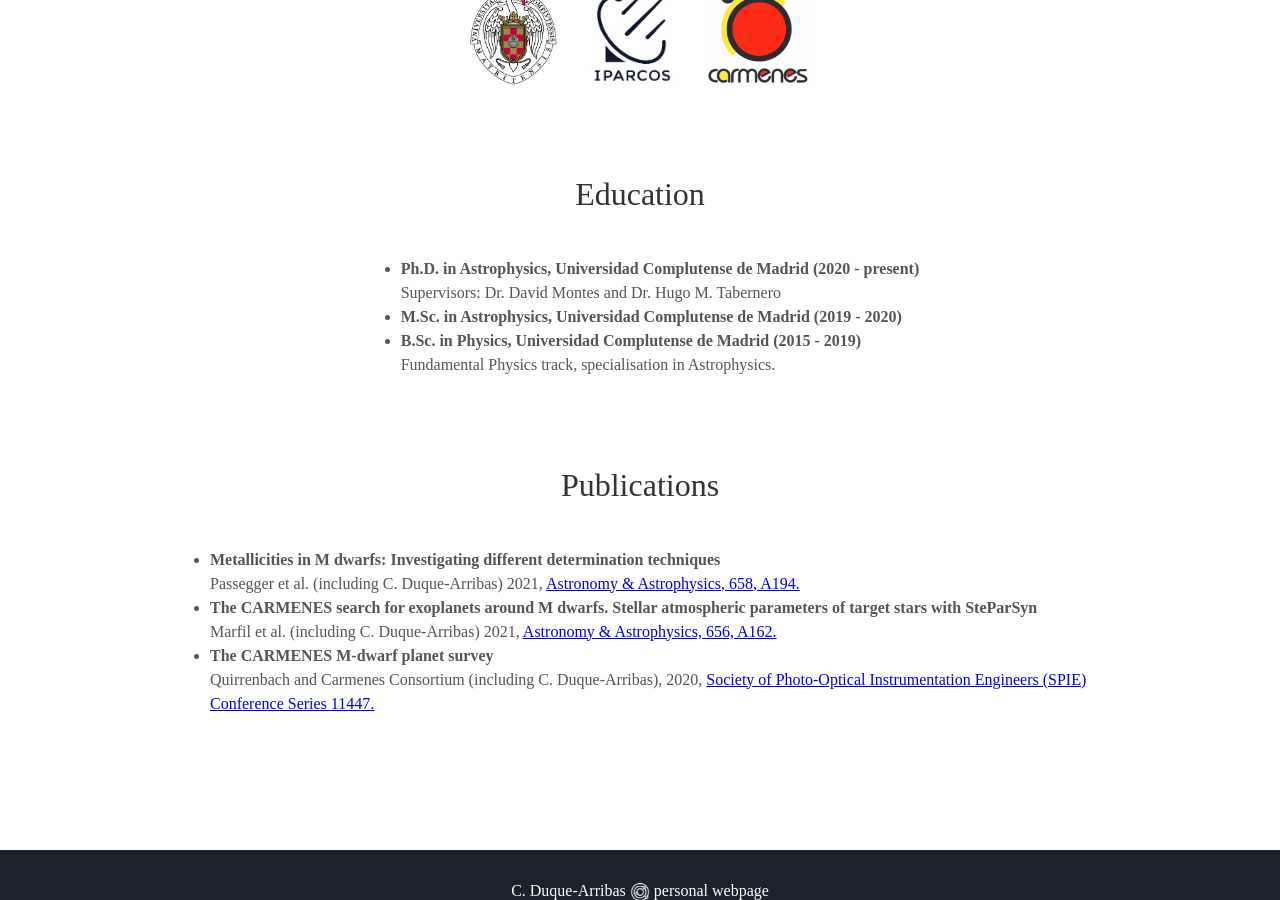
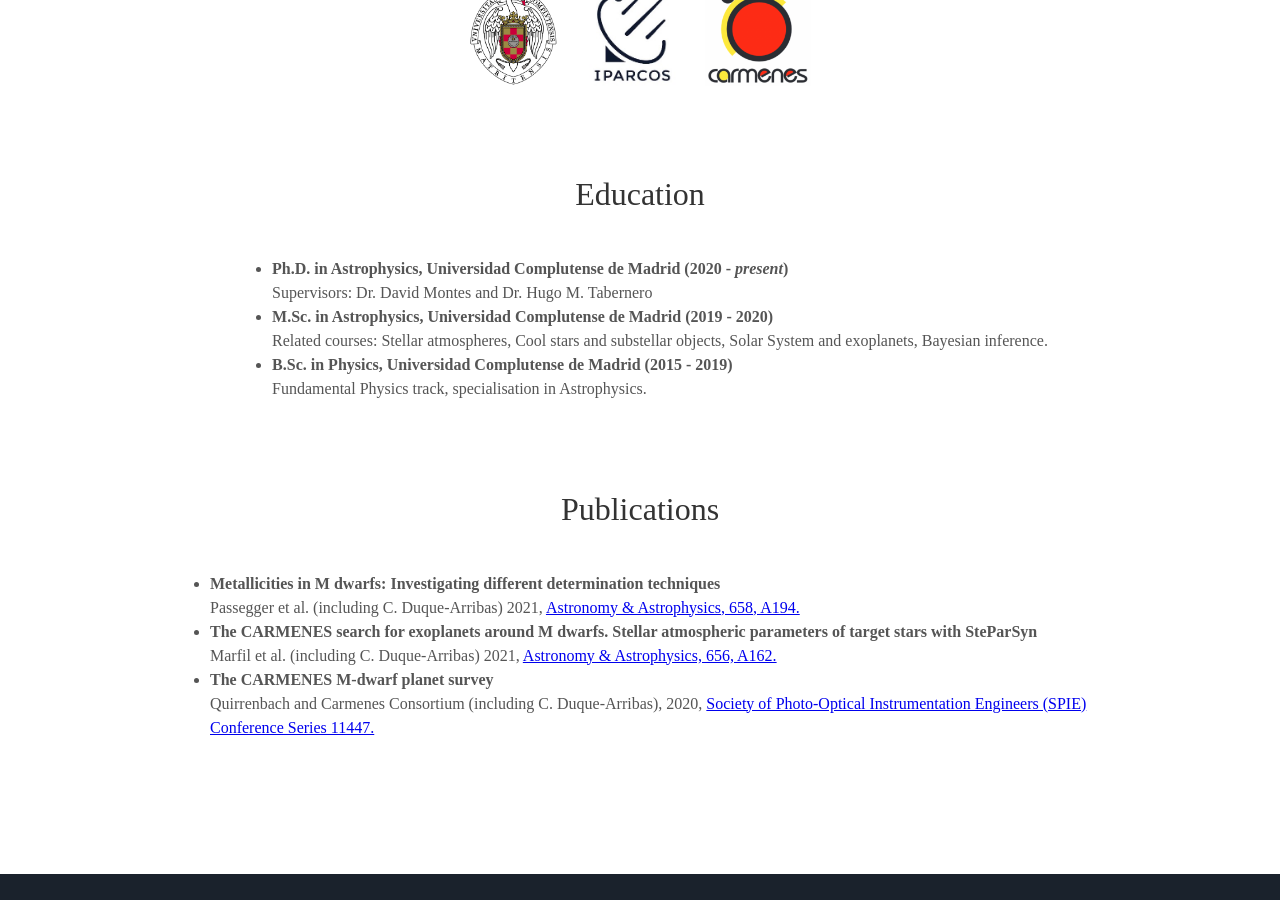
Before and after one commit to chrduque/chrduque.github.io, a Jekyll site: the page built from index.html, in a window 1280 px wide and 900 px high, scrolled down 1205 px. Built offline with Jekyll 4.4.1, drawn with Linux system fonts in a browser that asks for light colours; some web fonts are replaced.

Commit message:
Update about.html

```diff
--- a/_includes/about.html
+++ b/_includes/about.html
@@ -14,9 +14,10 @@
     <h2>Education</h2>
     <p>
     <ul style="font-size: 1rem; list-style-position: outside; display: inline-block; text-align: left">
-      <li><strong>Ph.D. in Astrophysics, Universidad Complutense de Madrid (2020 - present)</strong><br>
+      <li><strong>Ph.D. in Astrophysics, Universidad Complutense de Madrid (2020 - <em>present</em>)</strong><br>
       Supervisors: Dr. David Montes and Dr. Hugo M. Tabernero</li>
-      <li><strong>M.Sc. in Astrophysics, Universidad Complutense de Madrid (2019 - 2020)</strong></li>
+      <li><strong>M.Sc. in Astrophysics, Universidad Complutense de Madrid (2019 - 2020)</strong><br>
+      Related courses: Stellar atmospheres, Cool stars and substellar objects, Solar System and exoplanets, Bayesian inference.</li>
       <li><strong>B.Sc. in Physics, Universidad Complutense de Madrid (2015 - 2019)</strong><br>
       Fundamental Physics track, specialisation in Astrophysics.</li>
     </ul>
```
